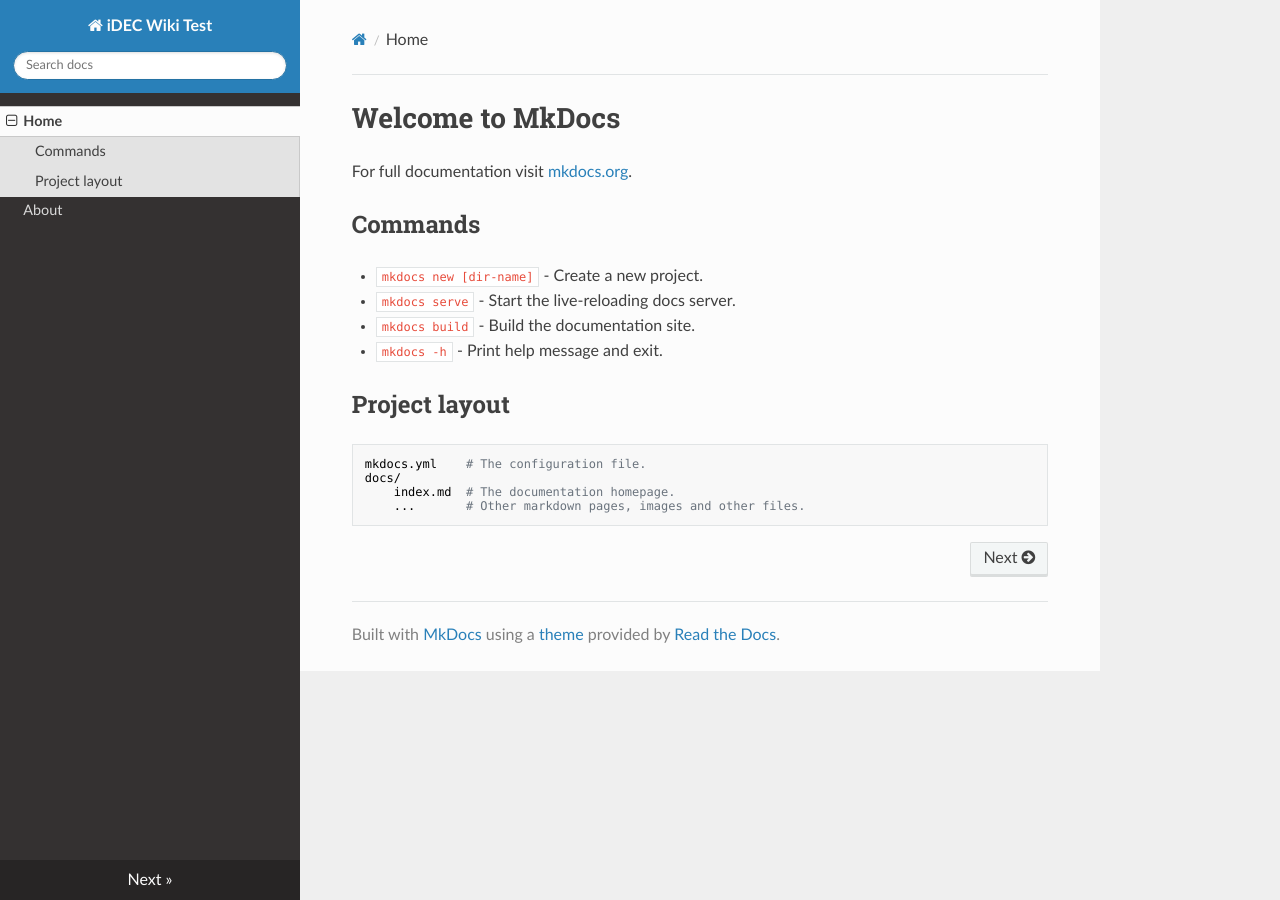
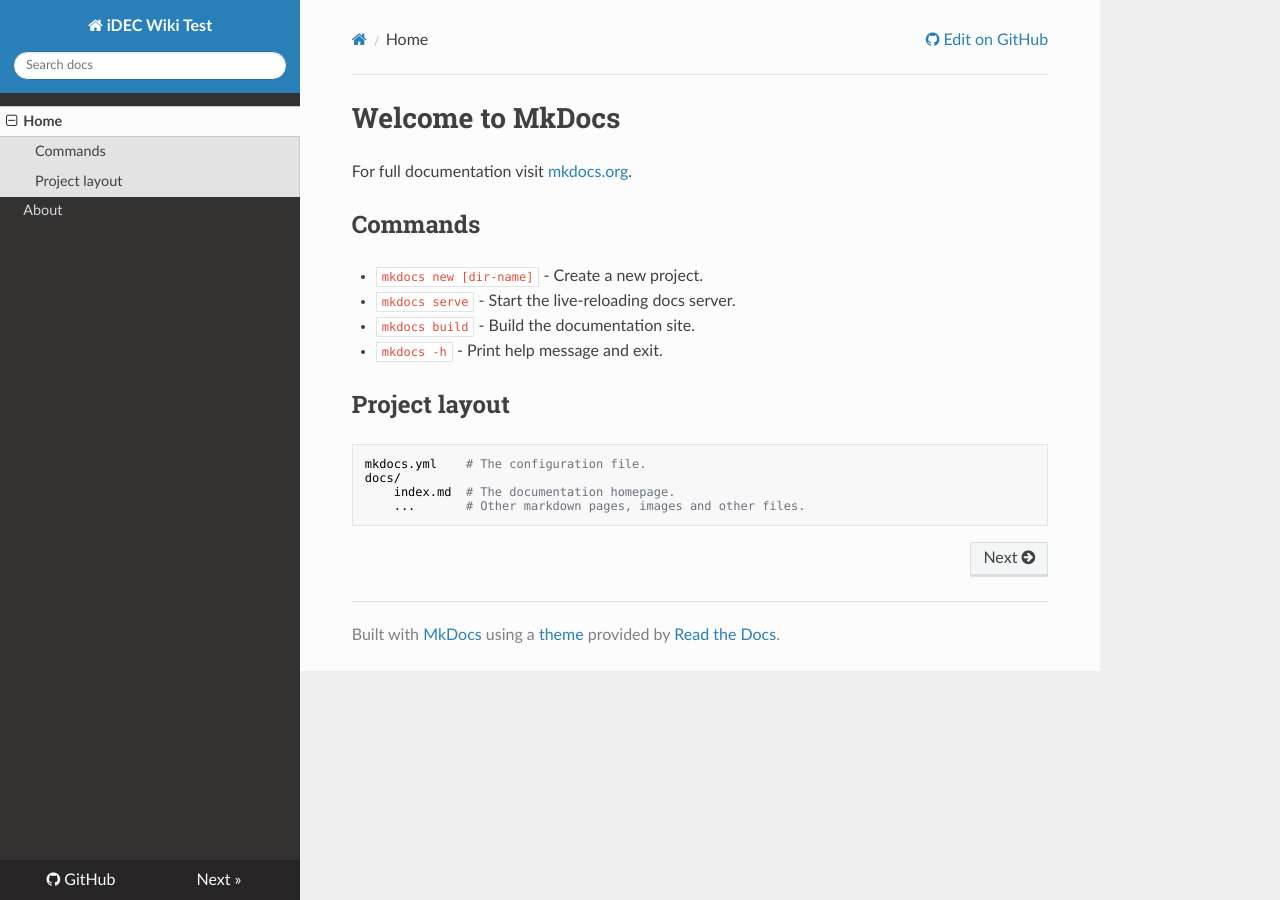
Before and after one commit to tyhho/mkdocs-test, an MkDocs documentation site: the page built from docs/index.md, in a window 1280 px wide. Built offline with MkDocs 1.6.1, drawn with Linux system fonts in a browser that asks for light colours; nearby versions of some CDN libraries; some of the changed lines change nothing that is shown.

Commit message:
Try automate update

```diff
--- a/mkdocs.yml
+++ b/mkdocs.yml
@@ -5,3 +5,5 @@
     - About: about.md
 
 theme: readthedocs
+
+repo_url: https://github.com/tyhho/mkdocs-test
```
Also changed, not shown: 1 other file.
